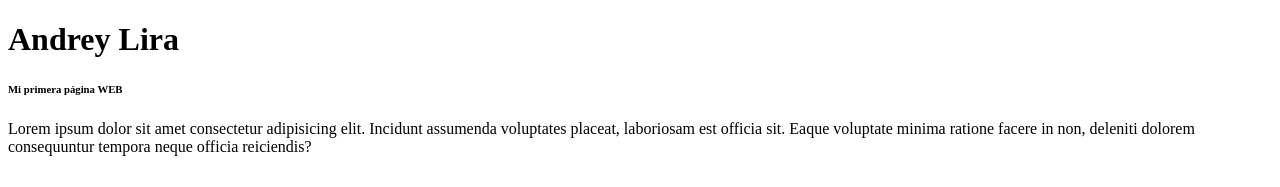
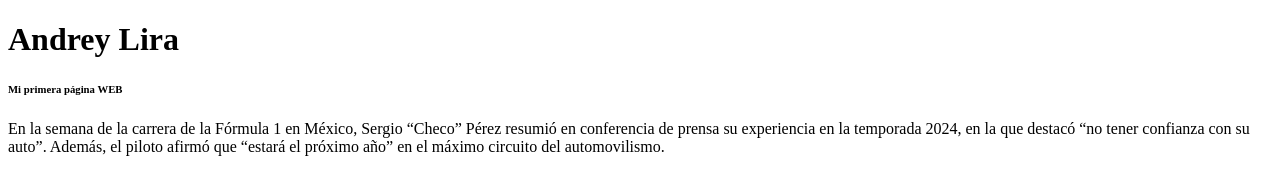
Before and after one commit to Andreylira08/AndreyLira, a plain HTML site: page index.html in a window 1280 px wide. Shown: the top 187 px of the page. Drawn offline with Linux system fonts and the light colour scheme; grey boxes are pictures that could not be loaded.

Commit message:
Update index.html

```diff
--- a/index.html
+++ b/index.html
@@ -9,7 +9,7 @@
     <body> <!--Elementos que se despliegan en la ventana del navegador-->
         <h1>Andrey Lira</h1>  <!--Heading-->
         <h6>Mi primera página WEB </h2>
-        <p> Lorem ipsum dolor sit amet consectetur adipisicing elit. Incidunt assumenda voluptates placeat, laboriosam est officia sit. Eaque voluptate minima ratione facere in non, deleniti dolorem consequuntur tempora neque officia reiciendis?</p>
+        <p>En la semana de la carrera de la Fórmula 1 en México, Sergio “Checo” Pérez resumió en conferencia de prensa su experiencia en la temporada 2024, en la que destacó “no tener confianza con su auto”. Además, el piloto afirmó que “estará el próximo año” en el máximo circuito del automovilismo.</p>
         <br> <!--Line break: Es un salto de línea-->
         <img src="https://conceptoradial.com/wp-content/uploads/2023/04/Sergio-Checo-Perez-1.jpg" width="200px">
         <br>
```
